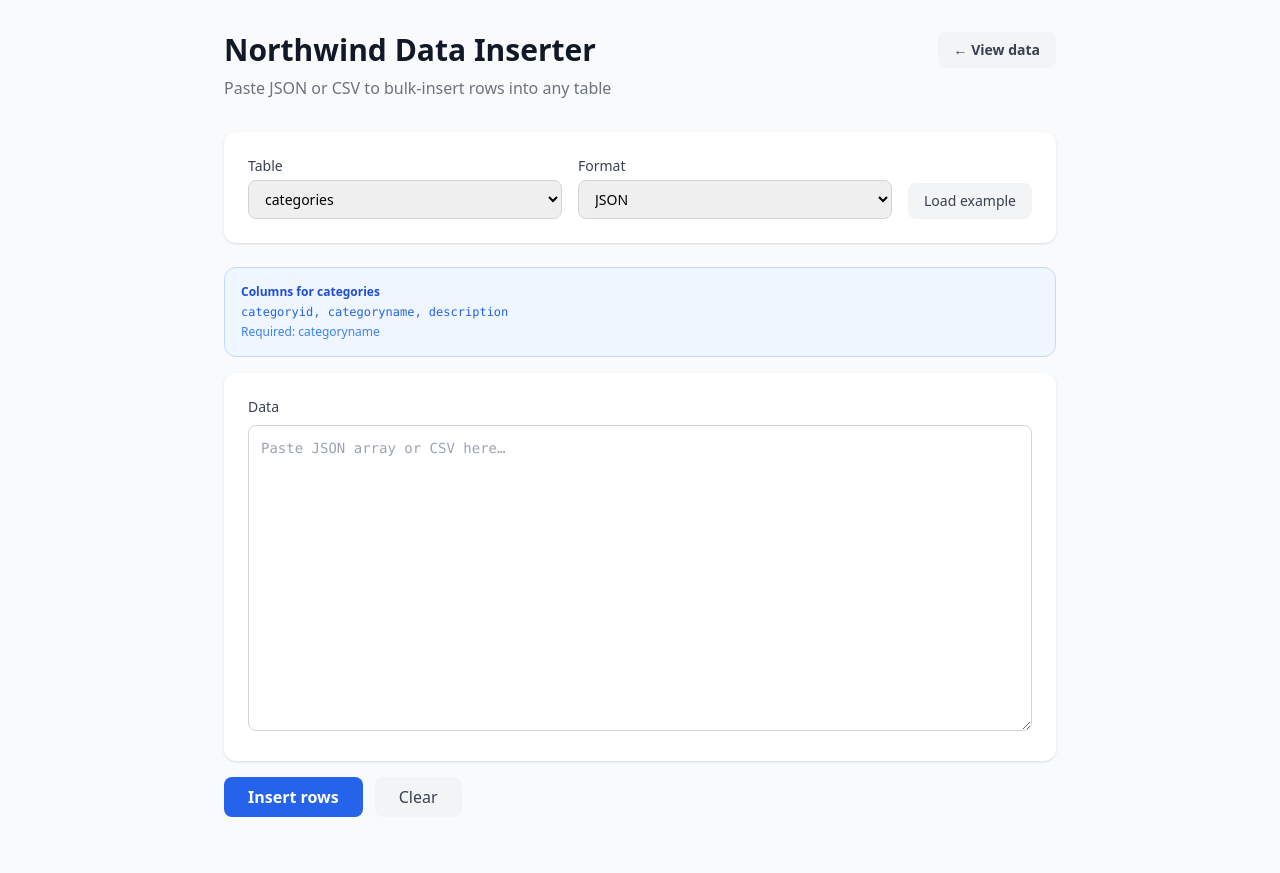
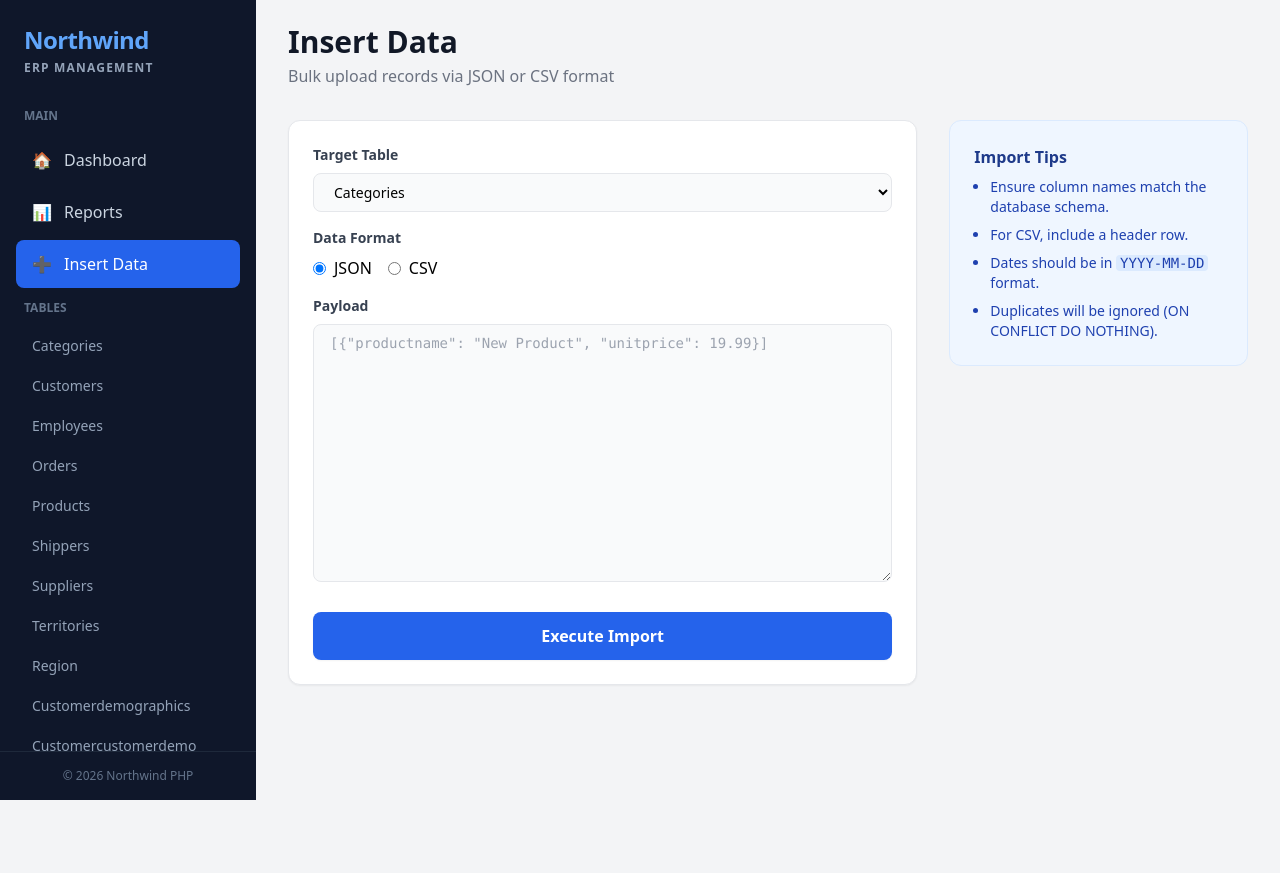
Before and after one commit to mem10l/Prakse, a PHP site: page /insert in a window 1280 px wide. After the commit the page ends 800 px from the top, so only its background shows below. Run offline with PHP 8.4, Linux system fonts and the light colour scheme; some libraries are stand-ins or nearby versions.

Commit message:
updated the front end

```diff
--- a/public/index.php
+++ b/public/index.php
@@ -39,6 +39,9 @@ if ($path === '/') {
     redirect('/view');
 } elseif ($path === '/view') {
     require __DIR__ . '/view.php';
+} elseif (strpos($path, '/table/') === 0) {
+    $tableName = substr($path, 7);
+    require __DIR__ . '/table.php';
 } elseif ($path === '/reports') {
     require __DIR__ . '/reports.php';
 } elseif ($path === '/insert') {
--- a/public/insert.php
+++ b/public/insert.php
@@ -1,167 +1,123 @@
-<?php
-declare(strict_types=1);
-if (!defined('TABLES_LOADED')) {
-    require_once __DIR__ . '/../src/schema.php';
-    define('TABLES_LOADED', true);
-}
-$baseUrl = rtrim(str_replace("\\", "/", dirname($_SERVER['SCRIPT_NAME'])), "/.");
-?>
+<?php declare(strict_types=1); ?>
 <!DOCTYPE html>
 <html lang="en">
 <head>
   <meta charset="UTF-8">
-  <title>Northwind — Insert</title>
+  <title>Northwind — Insert Data</title>
   <script src="https://cdn.tailwindcss.com"></script>
 </head>
-<body class="bg-gray-50 min-h-screen">
-<div class="max-w-4xl mx-auto p-8">
+<body class="bg-gray-100">
 
-  <div class="flex items-center justify-between mb-2">
-    <h1 class="text-3xl font-bold text-gray-900">Northwind Data Inserter</h1>
-    <a href="<?= $baseUrl ?>/view" class="px-4 py-2 bg-gray-100 hover:bg-gray-200 text-gray-700 text-sm font-semibold rounded-lg transition">
-      ← View data
-    </a>
+<?php require __DIR__ . '/layout_sidebar.php'; ?>
+
+  <div class="mb-8">
+    <h2 class="text-3xl font-bold text-gray-900">Insert Data</h2>
+    <p class="text-gray-500 mt-1">Bulk upload records via JSON or CSV format</p>
   </div>
-  <p class="text-gray-500 mb-8">Paste JSON or CSV to bulk-insert rows into any table</p>
 
-  <!-- Controls -->
-  <div class="bg-white rounded-xl shadow p-6 mb-6 flex flex-wrap gap-4 items-end">
-    <div class="flex-1 min-w-48">
-      <label class="block text-sm font-medium text-gray-700 mb-1">Table</label>
-      <select id="tableSelect" class="w-full border border-gray-300 rounded-lg px-3 py-2 text-sm focus:outline-none focus:ring-2 focus:ring-blue-500">
-        <?php foreach (array_keys(TABLES) as $t): ?>
-        <option value="<?= $t ?>"><?= $t ?></option>
+  <div class="grid grid-cols-1 lg:grid-cols-3 gap-8">
+    <div class="lg:col-span-2 space-y-6">
+      <div class="bg-white p-6 rounded-xl shadow-sm border border-gray-200">
+        <div class="mb-4">
+          <label class="block text-sm font-bold text-gray-700 mb-2">Target Table</label>
+          <select id="table-select" class="w-full px-4 py-2 bg-gray-50 border border-gray-200 rounded-lg focus:ring-2 focus:ring-blue-500 outline-none text-sm">
+            <?php require_once __DIR__ . '/../src/schema.php';
+            foreach (array_keys(TABLES) as $t): ?>
+              <option value="<?= $t ?>"><?= ucfirst($t) ?></option>
             <?php endforeach; ?>
           </select>
         </div>
-    <div class="flex-1 min-w-48">
-      <label class="block text-sm font-medium text-gray-700 mb-1">Format</label>
-      <select id="formatSelect" class="w-full border border-gray-300 rounded-lg px-3 py-2 text-sm focus:outline-none focus:ring-2 focus:ring-blue-500">
-        <option value="json">JSON</option>
-        <option value="csv">CSV</option>
-      </select>
+
+        <div class="mb-4">
+          <label class="block text-sm font-bold text-gray-700 mb-2">Data Format</label>
+          <div class="flex space-x-4">
+            <label class="flex items-center">
+              <input type="radio" name="format" value="json" checked class="mr-2"> JSON
+            </label>
+            <label class="flex items-center">
+              <input type="radio" name="format" value="csv" class="mr-2"> CSV
+            </label>
           </div>
-    <button id="exampleBtn" class="px-4 py-2 text-sm bg-gray-100 hover:bg-gray-200 text-gray-700 rounded-lg transition">
-      Load example
+        </div>
+
+        <div class="mb-6">
+          <label class="block text-sm font-bold text-gray-700 mb-2">Payload</label>
+          <textarea id="payload" rows="12" class="w-full px-4 py-2 bg-gray-50 border border-gray-200 rounded-lg focus:ring-2 focus:ring-blue-500 outline-none font-mono text-sm" placeholder='[{"productname": "New Product", "unitprice": 19.99}]'></textarea>
+        </div>
+
+        <button onclick="handleInsert()" id="submit-btn" class="w-full py-3 bg-blue-600 text-white font-bold rounded-lg hover:bg-blue-700 transition shadow-sm">
+          Execute Import
         </button>
       </div>
 
-  <!-- Schema hint -->
-  <div class="bg-blue-50 border border-blue-200 rounded-xl p-4 mb-4">
-    <p class="text-xs font-semibold text-blue-700 mb-1">Columns for <span id="schemaTableName"></span></p>
-    <p id="schemaHint" class="text-xs text-blue-600 font-mono break-all"></p>
-    <p id="requiredHint" class="text-xs text-blue-500 mt-1"></p>
+      <div id="results" class="hidden bg-white p-6 rounded-xl shadow-sm border border-gray-200">
+        <h3 class="font-bold text-lg mb-4">Import Results</h3>
+        <div id="results-content" class="space-y-2 text-sm"></div>
+      </div>
     </div>
 
-  <!-- Editor -->
-  <div class="bg-white rounded-xl shadow p-6 mb-4">
-    <label class="block text-sm font-medium text-gray-700 mb-2">Data</label>
-    <textarea id="dataInput" rows="14" placeholder="Paste JSON array or CSV here…"
-      class="w-full font-mono text-sm border border-gray-300 rounded-lg p-3 focus:outline-none focus:ring-2 focus:ring-blue-500 resize-y"></textarea>
+    <div class="space-y-6">
+      <div class="bg-blue-50 p-6 rounded-xl border border-blue-100">
+        <h3 class="font-bold text-blue-900 mb-2">Import Tips</h3>
+        <ul class="text-sm text-blue-800 space-y-2 list-disc pl-4">
+          <li>Ensure column names match the database schema.</li>
+          <li>For CSV, include a header row.</li>
+          <li>Dates should be in <code class="bg-blue-100 px-1 rounded">YYYY-MM-DD</code> format.</li>
+          <li>Duplicates will be ignored (ON CONFLICT DO NOTHING).</li>
+        </ul>
+      </div>
+    </div>
   </div>
 
-  <!-- Actions -->
-  <div class="flex gap-3 mb-6">
-    <button id="insertBtn" class="px-6 py-2 bg-blue-600 hover:bg-blue-700 text-white font-semibold rounded-lg transition">
-      Insert rows
-    </button>
-    <button id="clearBtn" class="px-6 py-2 bg-gray-100 hover:bg-gray-200 text-gray-700 rounded-lg transition">
-      Clear
-    </button>
-  </div>
-
-  <!-- Result -->
-  <div id="result" class="hidden rounded-xl p-5 text-sm font-mono whitespace-pre-wrap"></div>
-
+    </div> <!-- End py-6 -->
+  </main>
 </div>
 
 <script>
-const TABLES = <?= json_encode(TABLES) ?>;
+async function handleInsert() {
+  const table = document.getElementById('table-select').value;
+  const format = document.querySelector('input[name="format"]:checked').value;
+  const data = document.getElementById('payload').value;
+  const btn = document.getElementById('submit-btn');
+  const resultsDiv = document.getElementById('results');
+  const resultsContent = document.getElementById('results-content');
 
-const API_BASE = '<?= rtrim(str_replace("\\", "/", dirname($_SERVER['SCRIPT_NAME'])), "/.") ?>';
-const EXAMPLES = {
-  categories:   { json: JSON.stringify([{ categoryname: "Beverages", description: "Soft drinks and teas" }], null, 2),
-                  csv:  "categoryname,description\nBeverages,Soft drinks and teas" },
-  products:     { json: JSON.stringify([{ productname: "Chai", categoryid: 1, unitprice: 18.00, unitsinstock: 39, discontinued: false }], null, 2),
-                  csv:  "productname,categoryid,unitprice,unitsinstock,discontinued\nChai,1,18.00,39,false" },
-  customers:    { json: JSON.stringify([{ customerid: "ALFKI", companyname: "Alfreds Futterkiste", city: "Berlin", country: "Germany" }], null, 2),
-                  csv:  "customerid,companyname,city,country\nALFKI,Alfreds Futterkiste,Berlin,Germany" },
-  orders:       { json: JSON.stringify([{ customerid: "ALFKI", orderdate: "2024-01-15", freight: 12.50, shipcountry: "Germany" }], null, 2),
-                  csv:  "customerid,orderdate,freight,shipcountry\nALFKI,2024-01-15,12.50,Germany" },
-  order_details:{ json: JSON.stringify([{ orderid: 10248, productid: 11, unitprice: 14.00, quantity: 12, discount: 0 }], null, 2),
-                  csv:  "orderid,productid,unitprice,quantity,discount\n10248,11,14.00,12,0" },
-  employees:    { json: JSON.stringify([{ firstname: "Nancy", lastname: "Davolio", title: "Sales Representative", city: "Seattle" }], null, 2),
-                  csv:  "firstname,lastname,title,city\nNancy,Davolio,Sales Representative,Seattle" },
-  suppliers:    { json: JSON.stringify([{ companyname: "Exotic Liquids", contactname: "Charlotte Cooper", city: "London", country: "UK" }], null, 2),
-                  csv:  "companyname,contactname,city,country\nExotic Liquids,Charlotte Cooper,London,UK" },
-};
+  if (!data.trim()) return alert('Please enter data to import');
 
-const tableSelect  = document.getElementById('tableSelect');
-const formatSelect = document.getElementById('formatSelect');
-const dataInput    = document.getElementById('dataInput');
-const insertBtn    = document.getElementById('insertBtn');
-const clearBtn     = document.getElementById('clearBtn');
-const exampleBtn   = document.getElementById('exampleBtn');
-const result       = document.getElementById('result');
-
-function updateSchema() {
-  const t = tableSelect.value;
-  document.getElementById('schemaTableName').textContent = t;
-  document.getElementById('schemaHint').textContent = TABLES[t].columns.join(', ');
-  document.getElementById('requiredHint').textContent = 'Required: ' + TABLES[t].required.join(', ');
-}
-tableSelect.addEventListener('change', updateSchema);
-updateSchema();
-
-exampleBtn.addEventListener('click', () => {
-  const t = tableSelect.value, f = formatSelect.value;
-  dataInput.value = EXAMPLES[t]?.[f] ?? '';
-});
-
-clearBtn.addEventListener('click', () => {
-  dataInput.value = '';
-  result.className = 'hidden rounded-xl p-5 text-sm font-mono whitespace-pre-wrap';
-  result.textContent = '';
-});
-
-insertBtn.addEventListener('click', async () => {
-  const table  = tableSelect.value;
-  const format = formatSelect.value;
-  const data   = dataInput.value.trim();
-  if (!data) return;
-
-  insertBtn.disabled    = true;
-  insertBtn.textContent = 'Inserting…';
-  result.className      = 'rounded-xl p-5 text-sm font-mono whitespace-pre-wrap bg-gray-100 text-gray-600';
-  result.textContent    = 'Working…';
+  btn.disabled = true;
+  btn.textContent = 'Processing...';
 
   try {
-    const res  = await fetch(API_BASE + '/api/insert/' + table, {
-      method:  'POST',
-      headers: { 'Content-Type': 'application/json' },
-      body:    JSON.stringify({ format, data }),
+    const res = await fetch(`<?= $baseUrl ?>/api/insert/${table}`, {
+      method: 'POST',
+      body: JSON.stringify({ format, data })
     });
-    const json = await res.json();
+    const result = await res.json();
 
-    if (json.error) {
-      result.className  = 'rounded-xl p-5 text-sm font-mono whitespace-pre-wrap bg-red-50 text-red-700 border border-red-200';
-      result.textContent = 'Error: ' + json.error;
-    } else {
-      const ok = json.inserted > 0;
-      result.className = 'rounded-xl p-5 text-sm font-mono whitespace-pre-wrap border ' +
-        (ok ? 'bg-green-50 text-green-800 border-green-200' : 'bg-yellow-50 text-yellow-800 border-yellow-200');
-      let msg = '✓ Inserted: ' + json.inserted + ' row(s)';
-      if (json.errors?.length) msg += '\n\nWarnings / skipped:\n' + json.errors.join('\n');
-      result.textContent = msg;
+    resultsDiv.classList.remove('hidden');
+    resultsContent.innerHTML = `
+      <div class="p-3 bg-green-50 text-green-700 rounded-lg border border-green-100">
+        <strong>Success:</strong> ${result.inserted} rows inserted.
+      </div>
+    `;
+
+    if (result.errors && result.errors.length > 0) {
+      resultsContent.innerHTML += `
+        <div class="mt-4 p-3 bg-red-50 text-red-700 rounded-lg border border-red-100">
+          <strong>Errors (${result.errors.length}):</strong>
+          <ul class="list-disc pl-4 mt-2 max-h-40 overflow-y-auto">
+            ${result.errors.map(e => `<li>${e}</li>`).join('')}
+          </ul>
+        </div>
+      `;
     }
   } catch (e) {
-    result.className  = 'rounded-xl p-5 text-sm font-mono whitespace-pre-wrap bg-red-50 text-red-700 border border-red-200';
-    result.textContent = 'Network error: ' + e.message;
+    alert('Failed to execute import: ' + e.message);
   } finally {
-    insertBtn.disabled    = false;
-    insertBtn.textContent = 'Insert rows';
+    btn.disabled = false;
+    btn.textContent = 'Execute Import';
   }
-});
+}
 </script>
 </body>
 </html>
--- /dev/null
+++ b/public/layout_sidebar.php
@@ -0,0 +1,62 @@
+<?php
+$baseUrl = rtrim(str_replace("\\", "/", dirname($_SERVER['SCRIPT_NAME'])), "/.");
+$currentPath = parse_url($_SERVER['REQUEST_URI'], PHP_URL_PATH);
+// Normalize current path for comparison
+if ($baseUrl !== '' && strpos($currentPath, $baseUrl) === 0) {
+    $currentPath = substr($currentPath, strlen($baseUrl));
+}
+$currentPath = '/' . ltrim($currentPath, '/');
+
+$navItems = [
+    ['label' => 'Dashboard', 'icon' => '🏠', 'path' => '/view'],
+    ['label' => 'Reports', 'icon' => '📊', 'path' => '/reports'],
+    ['label' => 'Insert Data', 'icon' => '➕', 'path' => '/insert'],
+];
+
+$tableItems = [
+    'categories', 'customers', 'employees', 'orders', 'products',
+    'shippers', 'suppliers', 'territories', 'region',
+    'customerdemographics', 'customercustomerdemo', 'employeeterritories'
+];
+
+function isActive($path, $current) {
+    if ($path === '/view' && $current === '/') return true;
+    return $path === $current || strpos($current, $path . '/') === 0;
+}
+?>
+
+<div class="flex h-screen bg-gray-100 overflow-hidden">
+  <!-- Sidebar -->
+  <aside class="w-64 bg-slate-900 text-white flex-shrink-0 flex flex-col">
+    <div class="p-6">
+      <h1 class="text-2xl font-bold tracking-tight text-blue-400">Northwind</h1>
+      <p class="text-xs text-slate-400 mt-1 uppercase tracking-widest font-semibold">ERP Management</p>
+    </div>
+
+    <nav class="flex-1 overflow-y-auto px-4 space-y-1">
+      <div class="text-xs font-bold text-slate-500 uppercase px-2 py-2">Main</div>
+      <?php foreach ($navItems as $item): ?>
+      <a href="<?= $baseUrl . $item['path'] ?>"
+         class="flex items-center px-4 py-3 rounded-lg transition-colors <?= isActive($item['path'], $currentPath) ? 'bg-blue-600 text-white' : 'text-slate-300 hover:bg-slate-800 hover:text-white' ?>">
+        <span class="mr-3"><?= $item['icon'] ?></span>
+        <span class="font-medium"><?= $item['label'] ?></span>
+      </a>
+      <?php endforeach; ?>
+
+      <div class="text-xs font-bold text-slate-500 uppercase px-2 py-2 mt-6">Tables</div>
+      <?php foreach ($tableItems as $tbl): ?>
+      <a href="<?= $baseUrl ?>/table/<?= $tbl ?>"
+         class="flex items-center px-4 py-2 text-sm rounded-lg transition-colors <?= isActive('/table/'.$tbl, $currentPath) ? 'bg-slate-800 text-blue-400 border-l-4 border-blue-500 pl-3' : 'text-slate-400 hover:bg-slate-800 hover:text-white' ?>">
+        <span class="capitalize"><?= htmlspecialchars($tbl) ?></span>
+      </a>
+      <?php endforeach; ?>
+    </nav>
+
+    <div class="p-4 border-t border-slate-800 text-xs text-slate-500 text-center">
+      &copy; 2026 Northwind PHP
+    </div>
+  </aside>
+
+  <!-- Main Content -->
+  <main class="flex-1 overflow-y-auto relative focus:outline-none">
+    <div class="py-6 px-8">
```
Also changed, not shown: public/reports.php (+50 -54 lines), public/table.php (added, +133 -0 lines), public/view.php (+65 -152 lines). Lines whose indentation alone changed are shown as unchanged.
